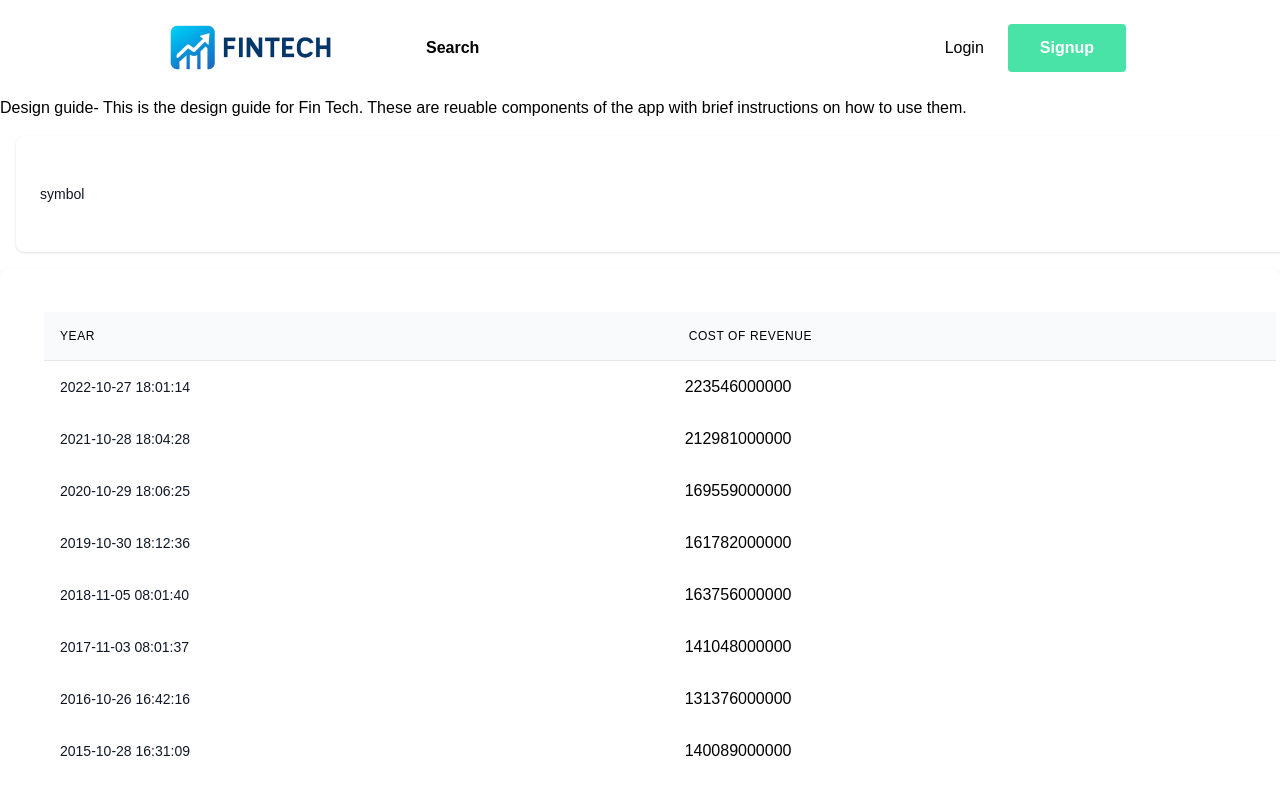
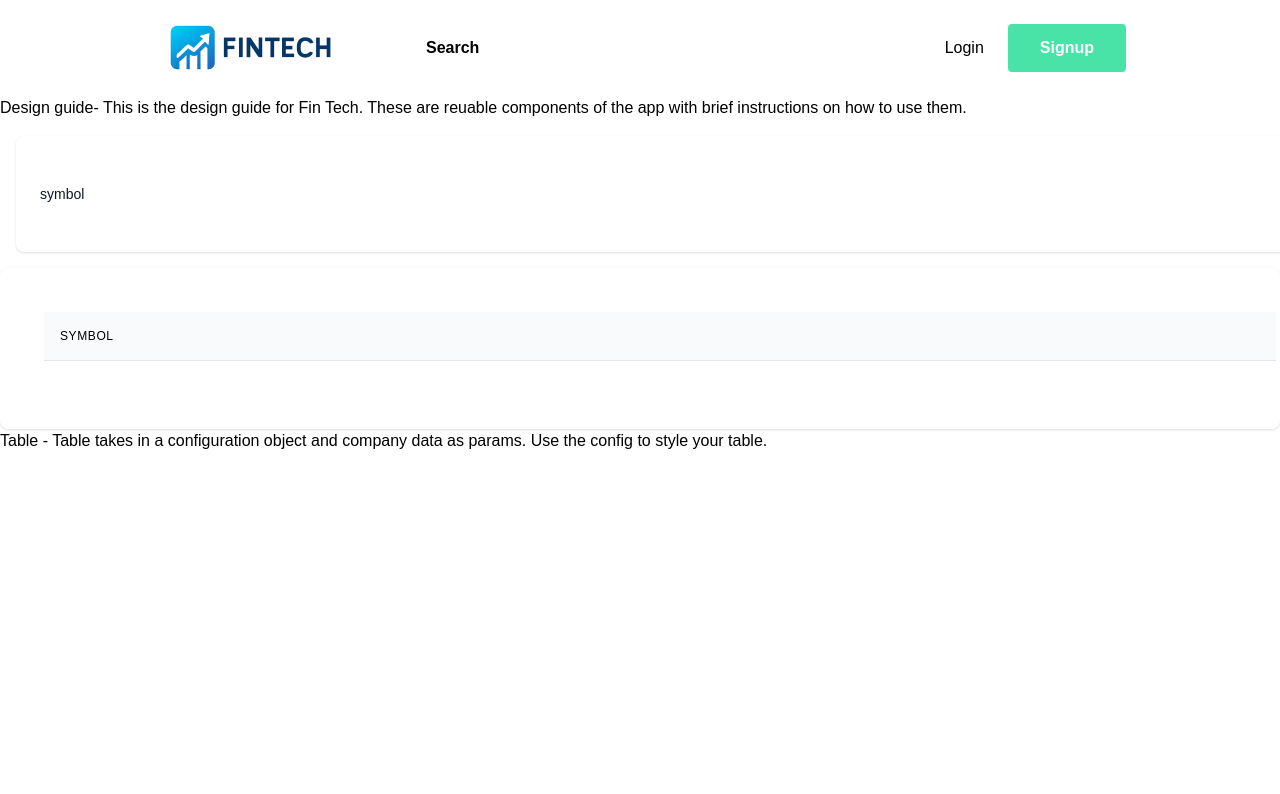
Before and after one commit to lch741/Fintech, a React (Create React App) app in the folder frontend/: page /design-guide in a window 1280 px wide. Shown: the top 794 px of the page. Built offline with nearby package versions, Linux system fonts and the light colour scheme.

Commit message:
Finished IncomeStatement

```diff
--- a/frontend/src/Components/IncomeStatement/IncomeStatement.tsx
+++ b/frontend/src/Components/IncomeStatement/IncomeStatement.tsx
@@ -1,11 +1,53 @@
-import React from 'react'
+import React, { useState, useEffect } from "react";
+import { useOutletContext } from "react-router-dom";
+import Table from "../Table/Table";
+import { CompanyIncomeStatement } from "../../company";
+import { getIncomeStatement } from "../../api";
 
-interface Props {}
+type Props = {};
+
+const configs = [
+  {
+    label: "Date",
+    render: (company: CompanyIncomeStatement) => company.date,
+  },
+  {
+    label: "Total Revenue",
+    render: (company: CompanyIncomeStatement) => company.revenue,
+  },
+  {
+    label: "Net Income",
+    render: (company: CompanyIncomeStatement) => company.netIncome,
+  },
+  {
+    label: "Operating Expenses",
+    render: (company: CompanyIncomeStatement) => company.operatingExpenses,
+  },
+  {
+    label: "Cost of Revenue",
+    render: (company: CompanyIncomeStatement) => company.netIncome,
+  },
+];
 
 const IncomeStatement = (props: Props) => {
+  const ticker = useOutletContext<string>();
+  const [incomeStatement,setIncomeStatement] = useState<CompanyIncomeStatement[]>();
+  useEffect(() => {
+    const incomeStatementFetch = async() =>{
+      const result = await getIncomeStatement(ticker);
+      setIncomeStatement(result!.data);
+    };
+    incomeStatementFetch();
+  },[]);
   return (
-        <div>IncomeStatement</div>
-  )
-}
+        <>
+        {incomeStatement?(
+          <Table config={configs} data = {incomeStatement} />
+        ):(
+          <h1>Could not find income statement.</h1>
+        )}
+        </>
+  );
+};
 
 export default IncomeStatement
--- a/frontend/src/Components/Table/Table.tsx
+++ b/frontend/src/Components/Table/Table.tsx
@@ -1,36 +1,22 @@
-import React from 'react';
-import { testIncomeStatementData } from './testData';
-const data = testIncomeStatementData;
 
-interface Props {}
-
-type Company = (typeof data)[0];
-
-const configs = [
-    {
-        label : "Year",
-        render:(company:Company) => company.acceptedDate
-    },
-    {
-        label : "Cost of Revenue",
-        render:(company:Company) => company.costOfRevenue
-    }
-]
+type Props = {
+  config:any;
+  data:any;
+}
 
 
-const Table = (props: Props) => {
-  const renderedRows = data.map((company) => {
+const Table = ({config,data}: Props) => {
+  const renderedRows = data.map((company:any) => {
     return (
       <tr key={company.cik}>
-        <td className="p-4 whitespace-nowrap text-sm font-normal text-gray-900">
-          {configs[0].render(company)}
-        </td>
-
-        <td className="p-3">{configs[1].render(company)}</td>
+        {config.map((val: any) => {
+          return <td className="p-3">{val.render(company)}</td>;
+        })}
       </tr>
     );
   });
-  const renderedHeaders = configs.map((config:any)=>
+
+  const renderedHeaders = config.map((config:any)=>
     {
         return(
             <th className="p-4 text-left text-xs font-medium text-fray-500 uppercase tracking-wider"
@@ -40,6 +26,7 @@ const Table = (props: Props) => {
         );
     }
     );
+
     return(
     <div className="bg-white shadow rounded-lg p- sm:p-6 xl:p-8">
         <table className="min-w-full divide-y divide-gray-200 m-5">
--- a/frontend/src/Pages/DesignGuide/DesignGuide.tsx
+++ b/frontend/src/Pages/DesignGuide/DesignGuide.tsx
@@ -24,7 +24,7 @@ const DesignGuide = (props: Props) => {
         components of the app with brief instructions on how to use them.
       </h1>
       <RatioList config={tableConfig} data={data} />
-      <Table />
+      <Table config={tableConfig} data={data} />
       <h3>
         Table - Table takes in a configuration object and company data as
         params. Use the config to style your table.
--- a/frontend/src/api.tsx
+++ b/frontend/src/api.tsx
@@ -1,5 +1,5 @@
 import axios from "axios";
-import { CompanyKeyMetrics, CompanyProfile,CompanySearch } from "./company";
+import { CompanyKeyMetrics, CompanyProfile,CompanySearch,CompanyIncomeStatement, } from "./company";
 
 export interface SearchResponse {
   data: CompanySearch[];
@@ -43,3 +43,14 @@ export const getKeyMetrics = async (query:string) => {
     console.log("error message from API: ", error.message)
   }
 };
+
+export const getIncomeStatement  = async (query:string) => {
+  try{
+    const data = await axios.get<CompanyIncomeStatement[]>(
+      `https://financialmodelingprep.com/stable/income-statement?symbol=${query}&apikey=${process.env.REACT_APP_API_KEY}`
+    );
+    return data;
+  } catch(error:any){
+    console.log("error message from API: ", error.message)
+  }
+};
```
Also changed, not shown: frontend/src/company.d.ts (+9 -9 lines).
